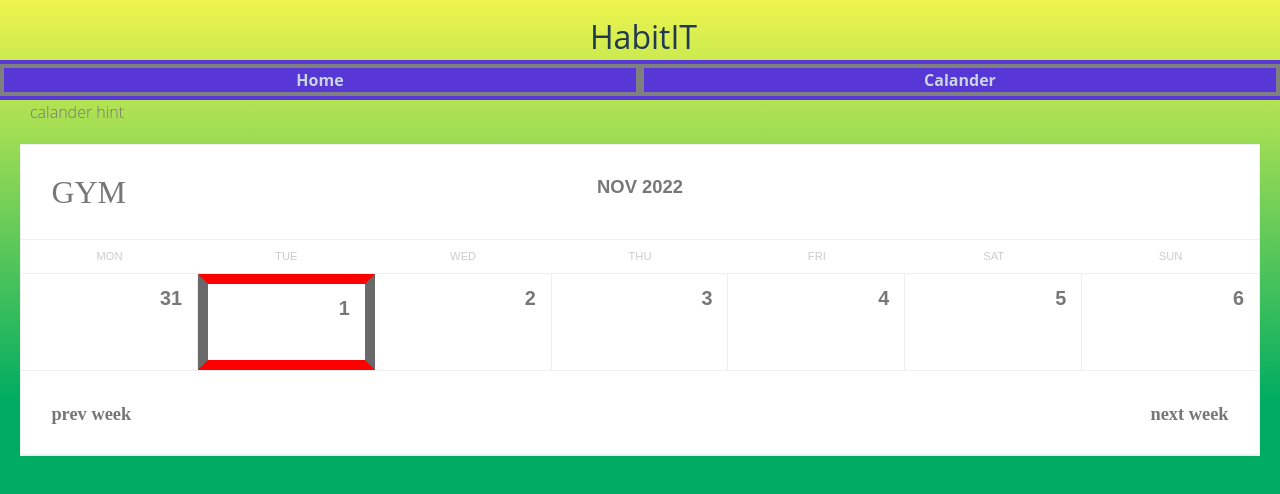
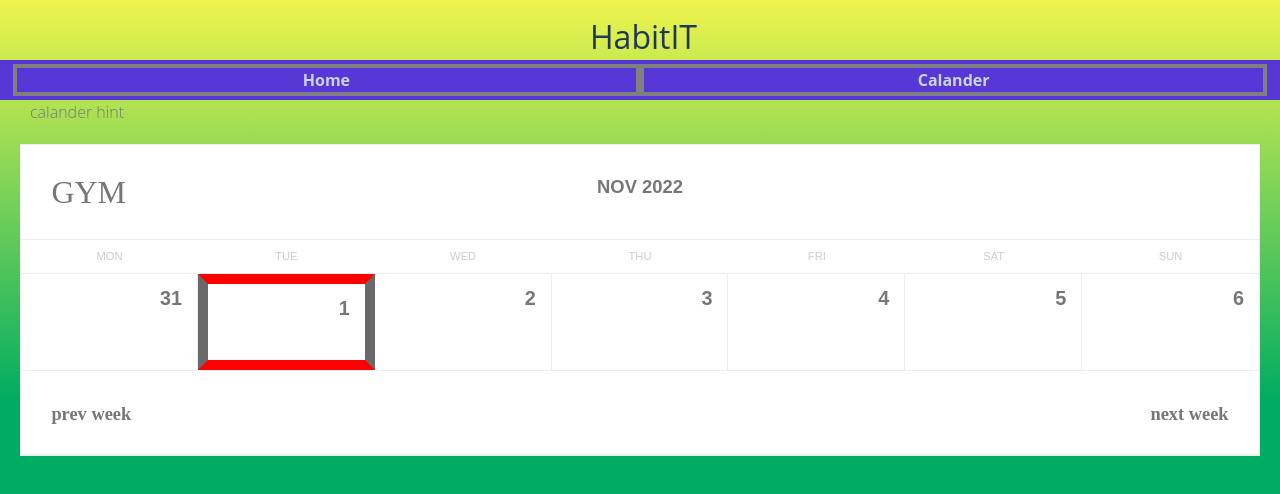
Before and after one commit to NasikhCL/test-habit-tracker, a React (Create React App) app: page /calander in a window 1280 px wide. Shown: the top 494 px of the page. Built offline with nearby package versions, Linux system fonts and the light colour scheme.

Commit message:
navbar overflow fix

```diff
--- a/public/style.css
+++ b/public/style.css
@@ -16,6 +16,7 @@ h2{
     width: 100%;
     height: 60px;
     color: #203852;
+    font-weight: 900;
 
 }
 
@@ -43,10 +44,11 @@ h2{
     justify-content: center;
     align-items: center;
     font-weight: bold;
+    box-sizing: border-box;
 
 }
 .navigator-route{
-    width: 50vw;
+    width: 49vw;
     height: 100%;
     border: 4px solid grey;
     box-sizing: border-box;
@@ -63,11 +65,14 @@ h2{
 
 .home{
 
-  width: 100%;
+  width: 50%;
   margin: auto;
   margin-top: 10px;
   height: 60vh;
   overflow-y: scroll;
+}
+::-webkit-scrollbar {
+  display: none;
 }
 
 .add-task-btn{
```
Also changed, not shown: 1 other file (tests, documents, lock files or other folders).
